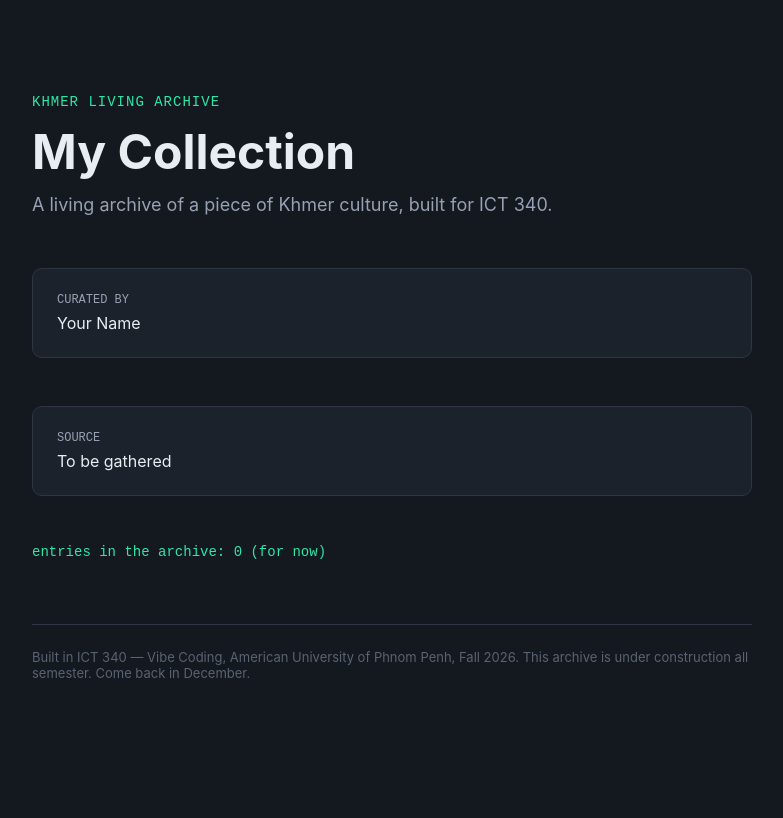
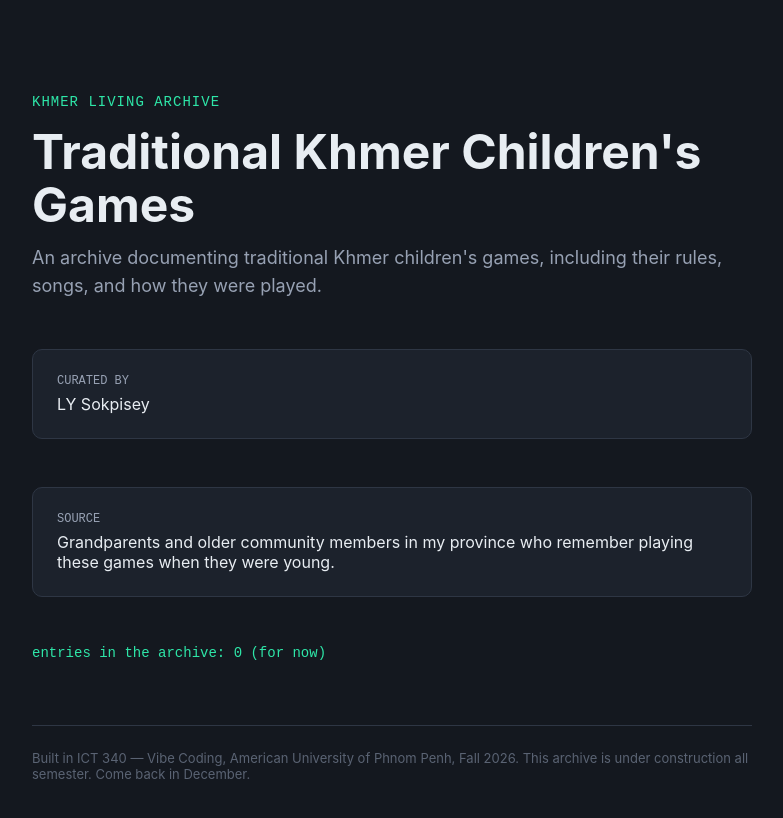
Before and after one commit to pisey88/khmer-household-practices-archive, a Next.js app: page / in a window 1280 px wide. Shown: the top 818 px of the page, without its empty margins (248-1031 px from the left). Built offline with nearby package versions, Linux system fonts and the light colour scheme.

Commit message:
Collectioon Updated

```diff
--- a/collection.config.js
+++ b/collection.config.js
@@ -8,16 +8,16 @@
 
 const collection = {
   // What does your archive collect? e.g. "Khmer Proverbs"
-  name: "My Collection",
+  name: "Traditional Khmer Children's Games",
 
   // One sentence: what is this archive, and why does it matter?
-  description: "A living archive of a piece of Khmer culture, built for ICT 340.",
+  description: "An archive documenting traditional Khmer children's games, including their rules, songs, and how they were played.",
 
   // Who is building this archive? Your name, as you want it shown.
-  curator: "Your Name",
+  curator: "LY Sokpisey",
 
   // Where does your knowledge come from? A person, a place, a community.
-  source: "To be gathered",
+  source: "Grandparents and older community members in my province who remember playing these games when they were young.",
 };
 
 export default collection;
```
